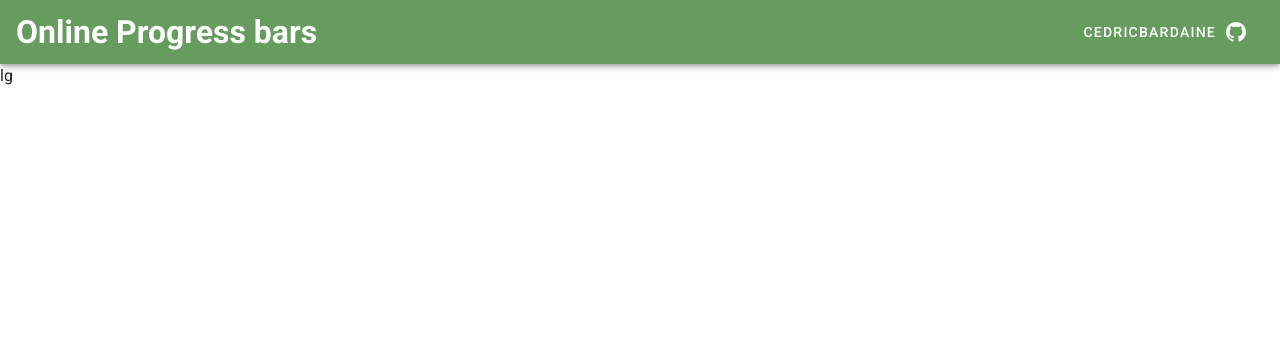
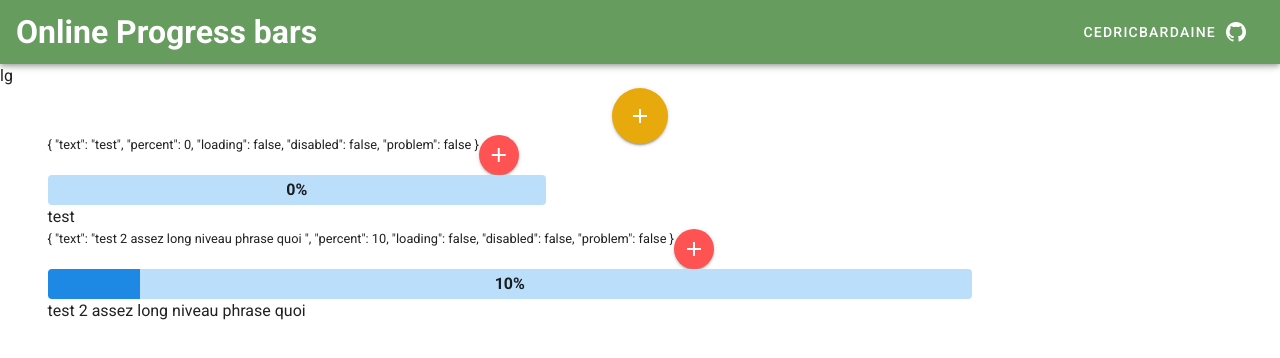
Before and after one commit to CedricBardaine/online_progress_bars, a Vue app: page / in a window 1280 px wide. Shown: the top 358 px of the page. Built offline with nearby package versions, Linux system fonts and the light colour scheme.

Commit message:
WIP: add btns around the PB and make it on one row

```diff
--- a/src/App.vue
+++ b/src/App.vue
@@ -19,7 +19,59 @@
     <v-main>
       {{ $vuetify.breakpoint.name }}
 
+      <v-container>
+        <v-row justify="center">
+          <v-btn
+            color="secondary"
+            elevation="2"
+            fab
+            @click="
+              bars.push({
+                text: 'test',
+                percent: 0,
+                loading: false,
+                disabled: false,
+                problem: false,
+              })
+            "
+          >
+            <v-icon dark> mdi-plus </v-icon>
+          </v-btn>
+        </v-row>
 
+        <transition-group name="rowTransition" tag="">
+          <v-row class="d-inline-flex" v-for="(bar, id) in bars" :key="id">
+            <small>{{ bar }}</small>
+              <v-btn
+                color="error"
+                elevation="2"
+                fab
+                small
+                @click="bars.splice(id, 1)"
+              >
+                <v-icon dark> mdi-plus </v-icon>
+              </v-btn>
+              <v-progress-linear
+              class="d-inline-flex"
+                v-model="bar.percent"
+                height="30"
+                color="blue darken-1"
+                background-color="blue lighten-4"
+                rounded
+              >
+                <template
+                  v-slot:default="{
+                    /* value */
+                  }"
+                >
+                  <strong> {{ Math.ceil(bar.percent) }}%</strong>
+                </template>
+              </v-progress-linear>
+
+            <span>{{ bar.text }}</span>
+          </v-row>
+        </transition-group>
+      </v-container>
     </v-main>
   </v-app>
 </template>
@@ -31,7 +83,34 @@ export default {
   components: {},
 
   data: () => ({
-    //
+    bars: [
+      {
+        text: "test",
+        percent: 0,
+        loading: false,
+        disabled: false,
+        problem: false,
+      },
+      {
+        text: "test 2 assez long niveau phrase quoi ",
+        percent: 10,
+        loading: false,
+        disabled: false,
+        problem: false,
+      },
+    ],
   }),
+  methods: {
+  },
 };
 </script>
+
+<style >
+.rowTransition-enter-active,
+.rowTransition-leave-active {
+  transition: opacity 0.5s;
+}
+.rowTransition-enter, .rowTransition-leave-to /* .rowTransition-leave-active below version 2.1.8 */ {
+  opacity: 0;
+}
+</style>
```
